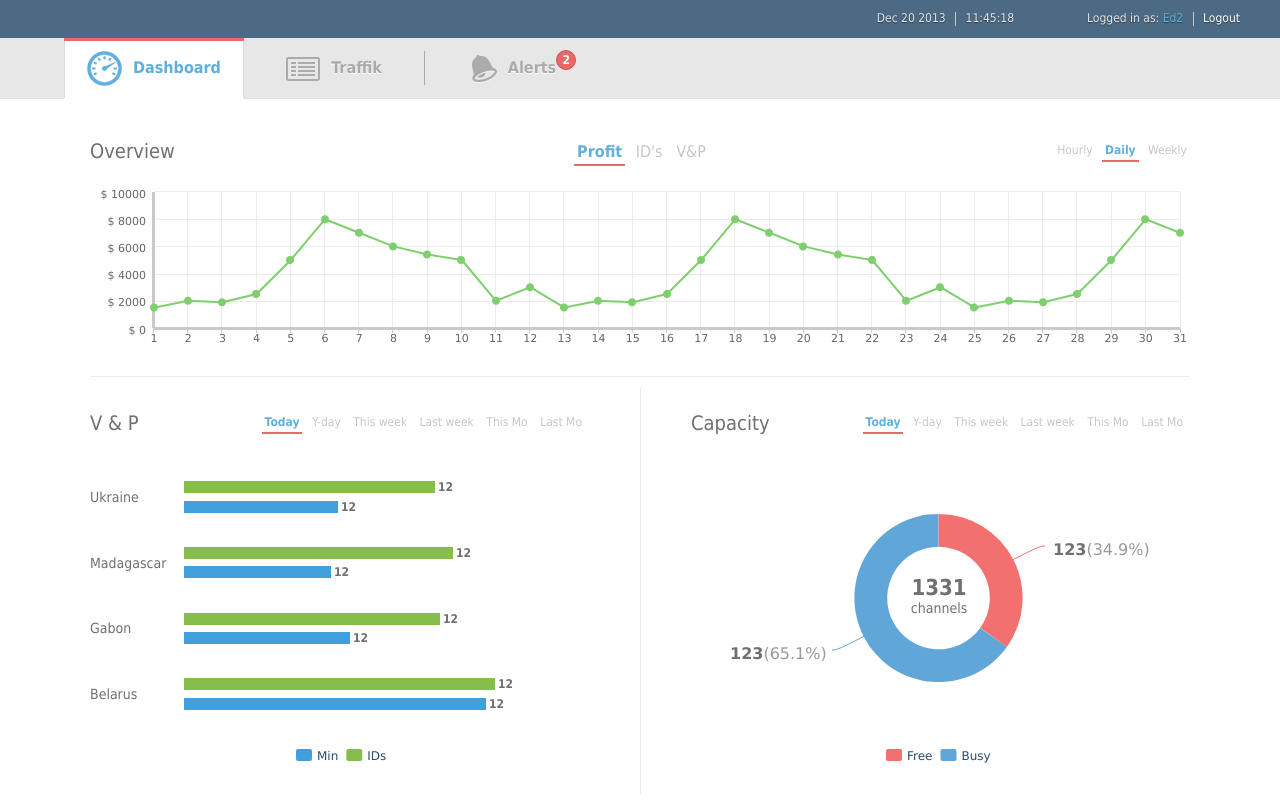
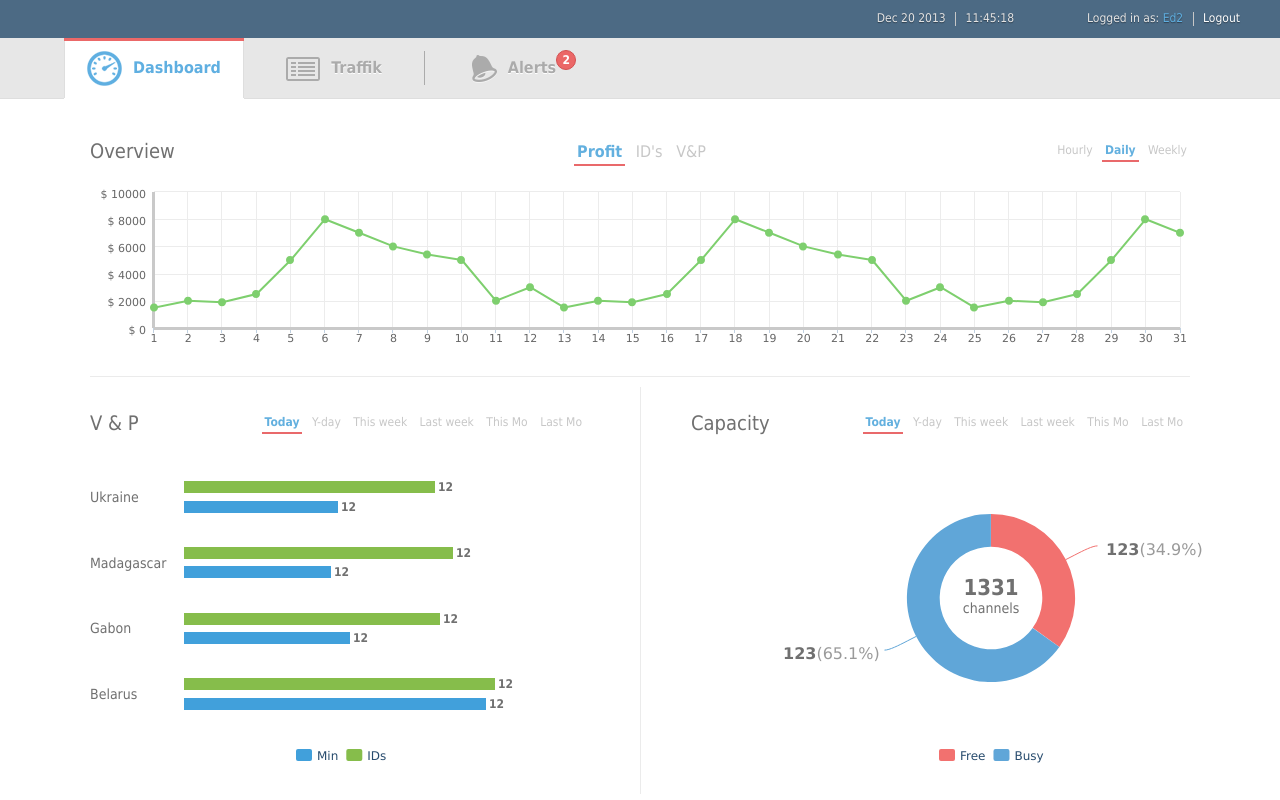
Before and after one commit to akella/gfc, a plain HTML site: page dashboard.html in a window 1280 px wide. Shown: the top 800 px of the page. Drawn offline with nearby package versions, Linux system fonts and the light colour scheme.

Commit message:
fixes(part2)

```diff
--- a/dashboard.html
+++ b/dashboard.html
@@ -706,7 +706,7 @@
 		<!-- end l-col1 -->
 		<!-- begin l-col2  -->
 		<div class="l-col2">
-			<div class="b js-tab-group">
+			<div class="b js-tab-group b_capacity">
 				<header class="b__header">
 					<h3>Capacity</h3>
 					<nav class="js-tab">
@@ -1687,7 +1687,7 @@
 				            series: [
 				            	{
 					              data: [
-						              {y:5593,t:"",v:'122',color: '#7ecf6e'},
+						              {y:5503,t:"",v:'122',color: '#7ecf6e'},
 						              {y:3780,t:"15%",v:'122',color:'#F1817F'},
 						              {y:1813,t:"14%",v:'122',color:'#64a0e3'}
 						            ]
--- a/sass/_main.sass
+++ b/sass/_main.sass
@@ -46,3 +46,9 @@
 .b_top
 	border-bottom: 1px solid #EBEBEB
 	padding-bottom: 20px
+
+.b_capacity
+	.b__content
+		width: 600px
+	.highcharts-container
+		width: 600px !important
```
Also changed, not shown: css/screen.css.
